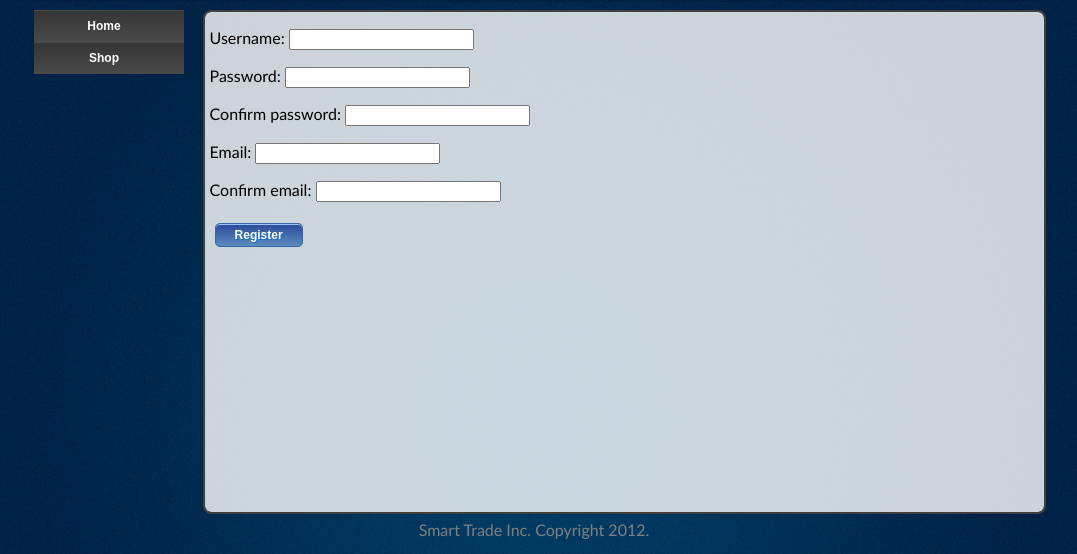
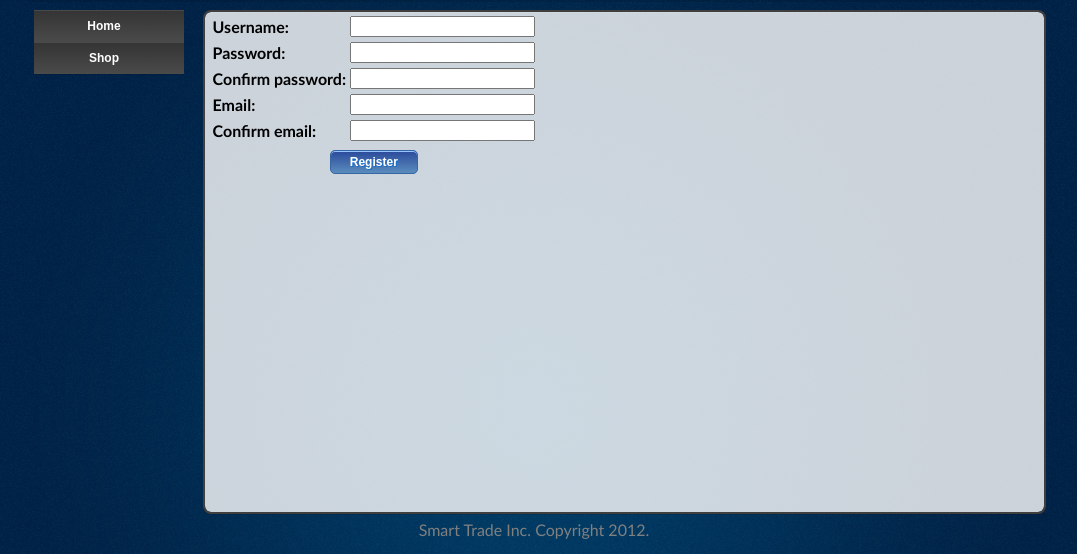
Before and after one commit to thitikom/SeNamo, a Django app: page /register in a window 1280 px wide. Shown: the part 106-660 px from the top of the page, without its empty margins (106-1183 px from the left). Run offline with Django 3.2, Linux system fonts and the light colour scheme; data comes from the database, SQL or seed files in the repository; parts of the project's set-up code (start-up, migrations or seed data) failed here and were passed over.

Commit message:
edit register page

```diff
--- a/media/css/main.css
+++ b/media/css/main.css
@@ -394,3 +394,7 @@ a.user_block:visited{
     color: gray;
 
 }
+
+.regisform th {
+    text-align: left;
+}
--- a/templates/register_user.html
+++ b/templates/register_user.html
@@ -2,9 +2,12 @@
 {% block title %}User Register{% endblock %}
 {% block content %}
 
-<form action="/register" method="post">
+<form action="/register" method="post" class='regisform'>
     {% csrf_token %}
-    {{ form.as_p }}
-    <input type="submit" value="Register"div class="sexy-button"/>
+    <table border="0px" align="left">
+    {{ form.as_table }}
+    <tr><td colspan="2" align="center"><input type="submit" value="Register"div class="sexy-button"/></td></tr>
+    </table>
+
 </form>
 {% endblock %}
```
